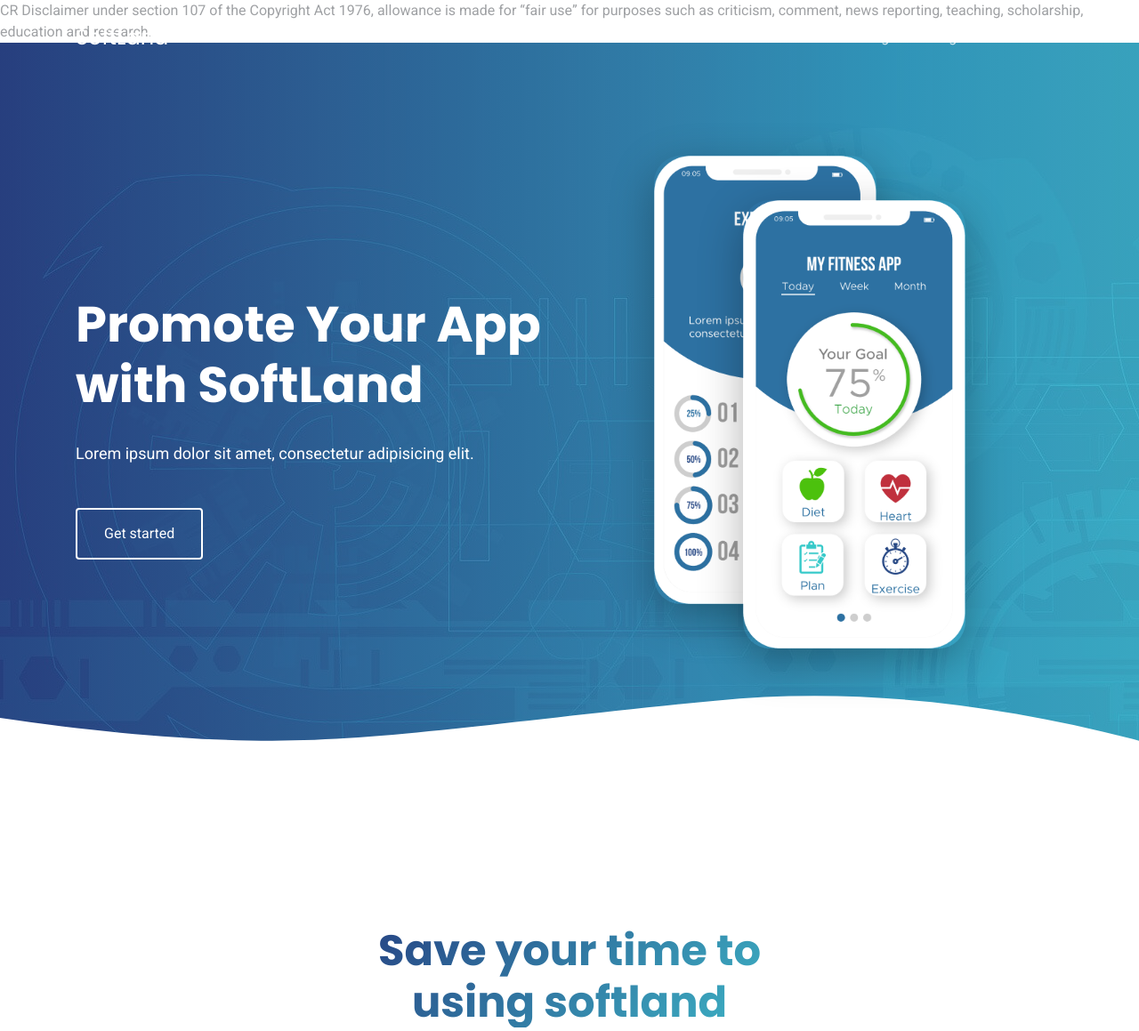
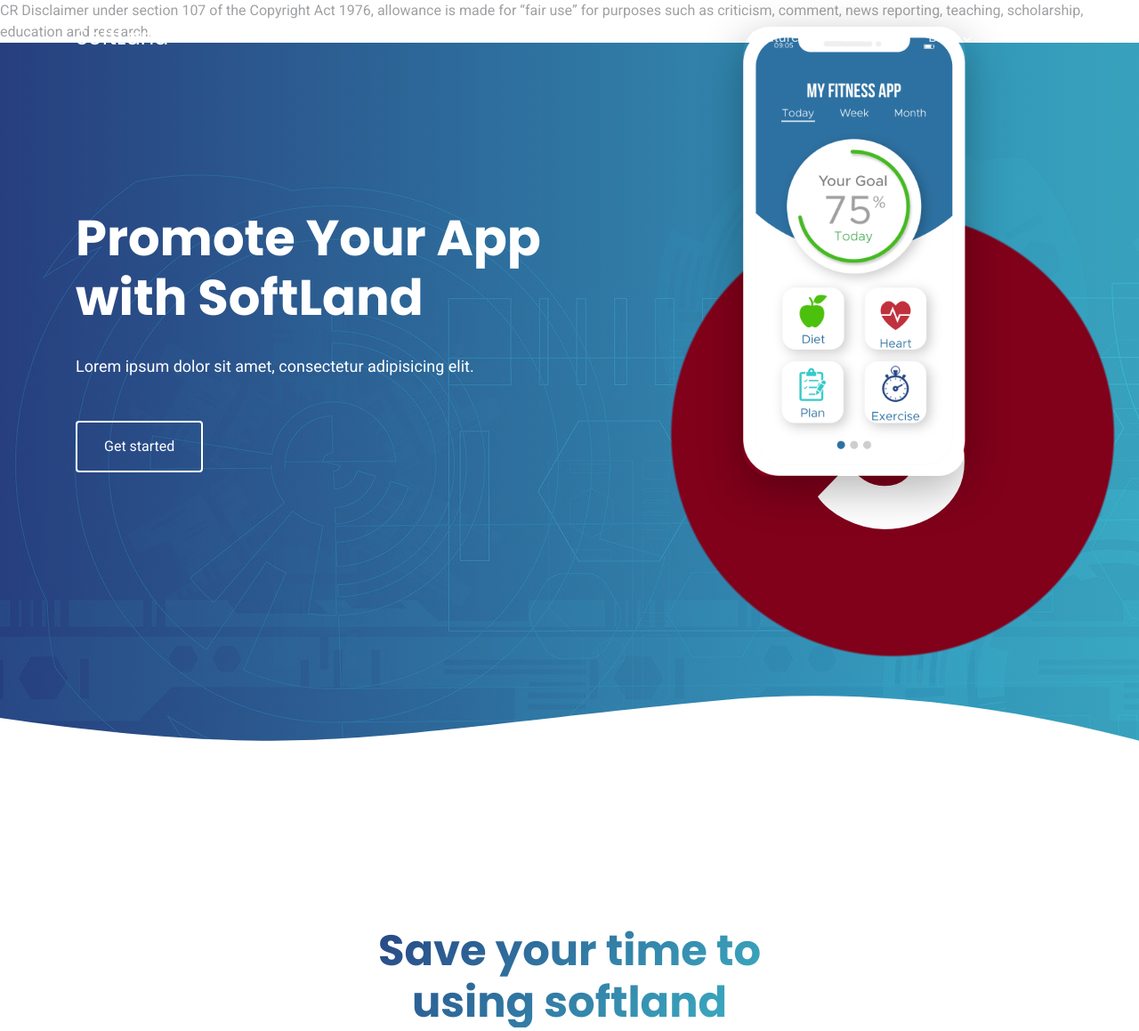
Before and after one commit to Family2Family/website, a Flask app: page / in a window 1280 px wide. Shown: the top 1159 px of the page at 89% size. Run offline with Flask 2, Linux system fonts and the light colour scheme; some libraries are stand-ins or nearby versions.

Commit message:
burglogotest
beep

```diff
--- a/templates/index.html
+++ b/templates/index.html
@@ -128,7 +128,7 @@
                       class="btn btn-outline-white">Get started</a></p>
                 </div>
                 <div class="col-lg-5 iphone-wrap">
-                  <img src="/static/img/phone_1.png" alt="Image" class="phone-1" data-aos="fade-right">
+                  <img src="/static/img/b5.png" alt="Image" data-aos="fade-right">
                   <img src="/static/img/phone_2.png" alt="Image" class="phone-2" data-aos="fade-right" data-aos-delay="200">
                 </div>
               </div>
```
Also changed, not shown: static/img/b5.png (added).
